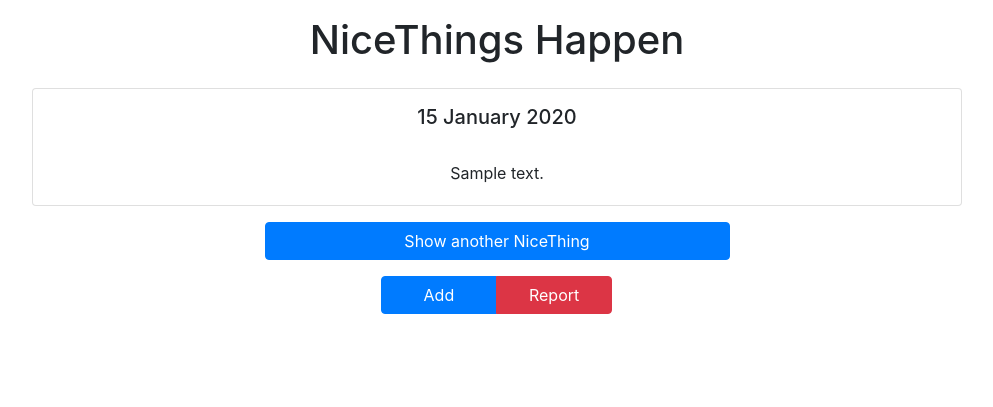
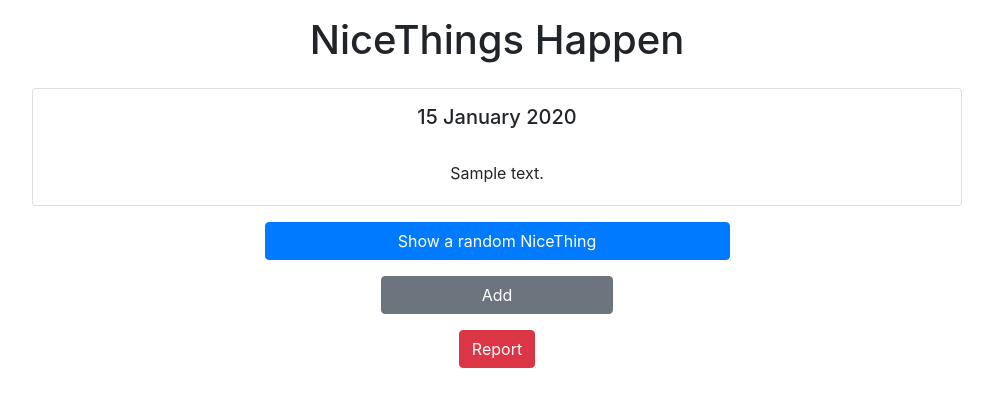
Before and after one commit to richardgiddings/nicethingshappen, a Django app: template nicethingshappen/templates/main/index.html in a window 1280 px wide. Shown: the top 407 px of the page, without its empty margins (143-1136 px from the left). Run offline with Django 3.2, Linux system fonts and the light colour scheme; the template is opened without the code that fills it: values that come from a table or form of the project are taken from there, others are empty; tables that the repository leaves empty hold one stand-in row (values such as "Sample post"); parts of the project's set-up code (start-up, migrations or seed data) failed here and were passed over; some libraries are stand-ins or nearby versions.

Commit message:
Add a NiceThing and various style improvements again

```diff
--- a/main/urls.py
+++ b/main/urls.py
@@ -3,4 +3,6 @@ from . import views
 
 urlpatterns = [
     path('', views.index, name='index'),
+    path('add/', views.add, name='add'),
+    path('report/<int: nice_thing_id>/', views.report, name='report'),
 ]
--- a/nicethingshappen/templates/base.html
+++ b/nicethingshappen/templates/base.html
@@ -6,6 +6,7 @@
     </head>
     <body>
         <div class="container-fluid w-75 text-center">
+            <h1 class="pt-3 pb-3">NiceThings Happen</h1>
             {% block content %}{% endblock %}
         </div>
     </body>
--- a/nicethingshappen/templates/main/index.html
+++ b/nicethingshappen/templates/main/index.html
@@ -1,7 +1,6 @@
 {% extends "base.html" %}
 
 {% block content %}
-<h1 class="pt-3 pb-3">NiceThings Happen</h1>
 <div class="card">
     <h5 class="card-title mt-3">{{ nice_thing.date_added | date:"j F Y" }}</h5>
     <div class="card-body">
@@ -11,10 +10,12 @@
     </div>
 </div>
 <form action="{% url 'index' %}" method="get">
-    <button type="submit" class="btn btn-primary mt-3 w-50">Show another NiceThing</button>
+    <button type="submit" class="btn btn-primary mt-3 w-50">Show a random NiceThing</button>
 </form>
-<div class="btn-group mt-3 w-25" role="group">
-    <button type="submit" class="btn btn-primary w-50">Add</button>
-    <button type="submit" class="btn btn-danger w-50">Report</button>
-</div>
+<form action="{% url 'add' %}" method="get">
+    <button type="submit" class="btn btn-secondary mt-3 w-25">Add</button>
+</form>
+<form action="{% url 'report' %}" method="get">
+    <button type="submit" class="btn btn-danger mt-3">Report</button>
+</form>
 {% endblock %}
```
Also changed, not shown: main/forms.py (added, +7 -0 lines), main/views.py (+18 -0 lines), nicethingshappen/templates/main/add.html (added, +14 -0 lines).
